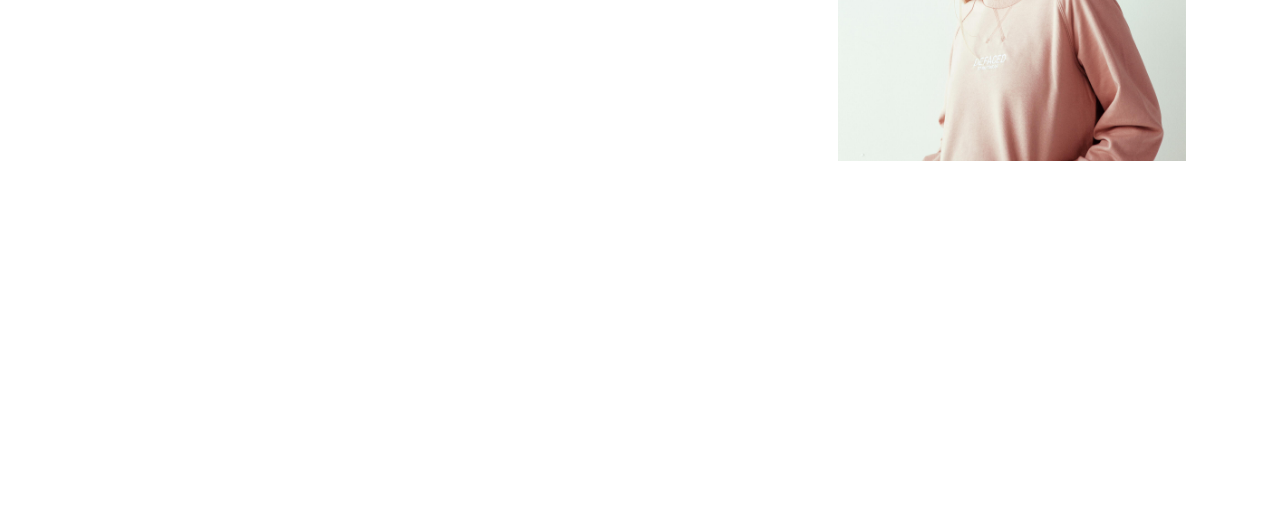
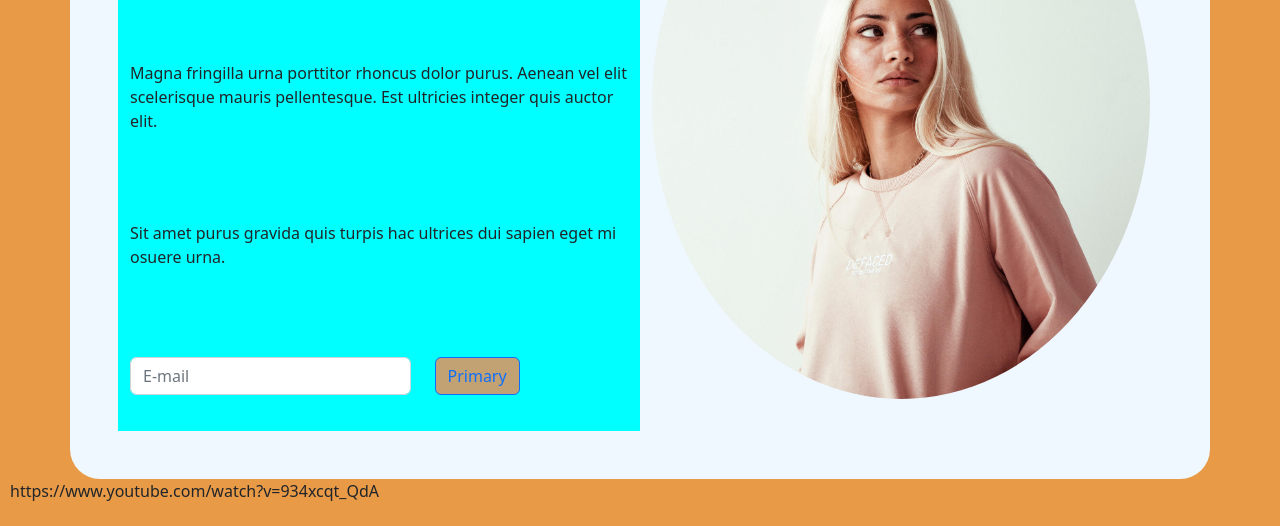
Before and after one commit to marcelinho21junior/JessSmithWebSIte, a plain HTML site: page index.html in a window 1280 px wide. Shown: the part 274-800 px from the top of the page. Drawn offline with nearby package versions, Linux system fonts and the light colour scheme.

Commit message:
commit continue2

```diff
--- a/index.html
+++ b/index.html
@@ -7,26 +7,29 @@
     <!-- CSS only -->
 <link href="https://cdn.jsdelivr.net/npm/bootstrap@5.2.0-beta1/dist/css/bootstrap.min.css" rel="stylesheet" integrity="sha384-0evHe/X+R7YkIZDRvuzKMRqM+OrBnVFBL6DOitfPri4tjfHxaWutUpFmBp4vmVor" crossorigin="anonymous">
     <title>Jess Smith</title>
+    <link rel="stylesheet" href="./style.css">
 </head>
 <body>
-    <div class="container">
+    <div class="container p-5">
         <div class="row m-auto">
-            <div class="col-8">
+
+            <div class="publish col-lg-6">
                 <h3>PUBLISHER</h3>
                 <h1>Jess Smith</h1>
                 <p>Magna fringilla urna porttitor rhoncus dolor purus. Aenean vel elit scelerisque mauris pellentesque. Est ultricies integer quis auctor elit.</p>
                 <p>Sit amet purus gravida quis turpis hac ultrices dui sapien eget mi osuere urna.</p>
                 <div class="row">
-                    <div class="col-8">
-                        <input type="email" class="form-control" id="exampleFormControlInput1" placeholder="name@example.com">
+                    <div class="col-7">
+                        <input type="email" class="form-control" id="exampleFormControlInput1" placeholder="E-mail">
                     </div>
-                    <div class="col-4">
+                    <div class="col-5">
                         <button type="button" class="btn btn-outline-primary">Primary</button>
                     </div>
                 </div>
             </div>
-            <div class="col-4">
-                <img src="./img/img1.jpg" style="width: 100%;" alt="">
+
+            <div class="col-lg-6 mt-4">
+                <img class="img1" src="./img/img1.jpg" style="width: 100%;" alt="">
             </div>
         </div>
     </div>
@@ -34,3 +37,4 @@
 <script src="https://cdn.jsdelivr.net/npm/bootstrap@5.2.0-beta1/dist/js/bootstrap.bundle.min.js" integrity="sha384-pprn3073KE6tl6bjs2QrFaJGz5/SUsLqktiwsUTF55Jfv3qYSDhgCecCxMW52nD2" crossorigin="anonymous"></script>
 </body>
 </html>
+https://www.youtube.com/watch?v=934xcqt_QdA
--- /dev/null
+++ b/style.css
@@ -0,0 +1,37 @@
+body{
+    padding: 10px;
+    background-color: rgb(232, 154, 71);
+}
+
+.container{
+    border-radius: 30px;
+    background-color: aliceblue;
+}
+
+.publish{
+    display: flex;
+    flex-direction: column;
+    justify-content: space-around;
+    background-color: aqua;
+}
+
+.btn-outline-primary{
+    background-color: rgb(194, 162, 114);
+}
+
+.img1{
+    width: 90%;
+    height: 95%;
+    border-radius: 50%;
+}
+
+@media(max-width:991px){
+    body{
+        background-color: brown;
+    }
+
+    .publish{
+        text-align: center;
+        height: 400px;
+    }
+}
```
